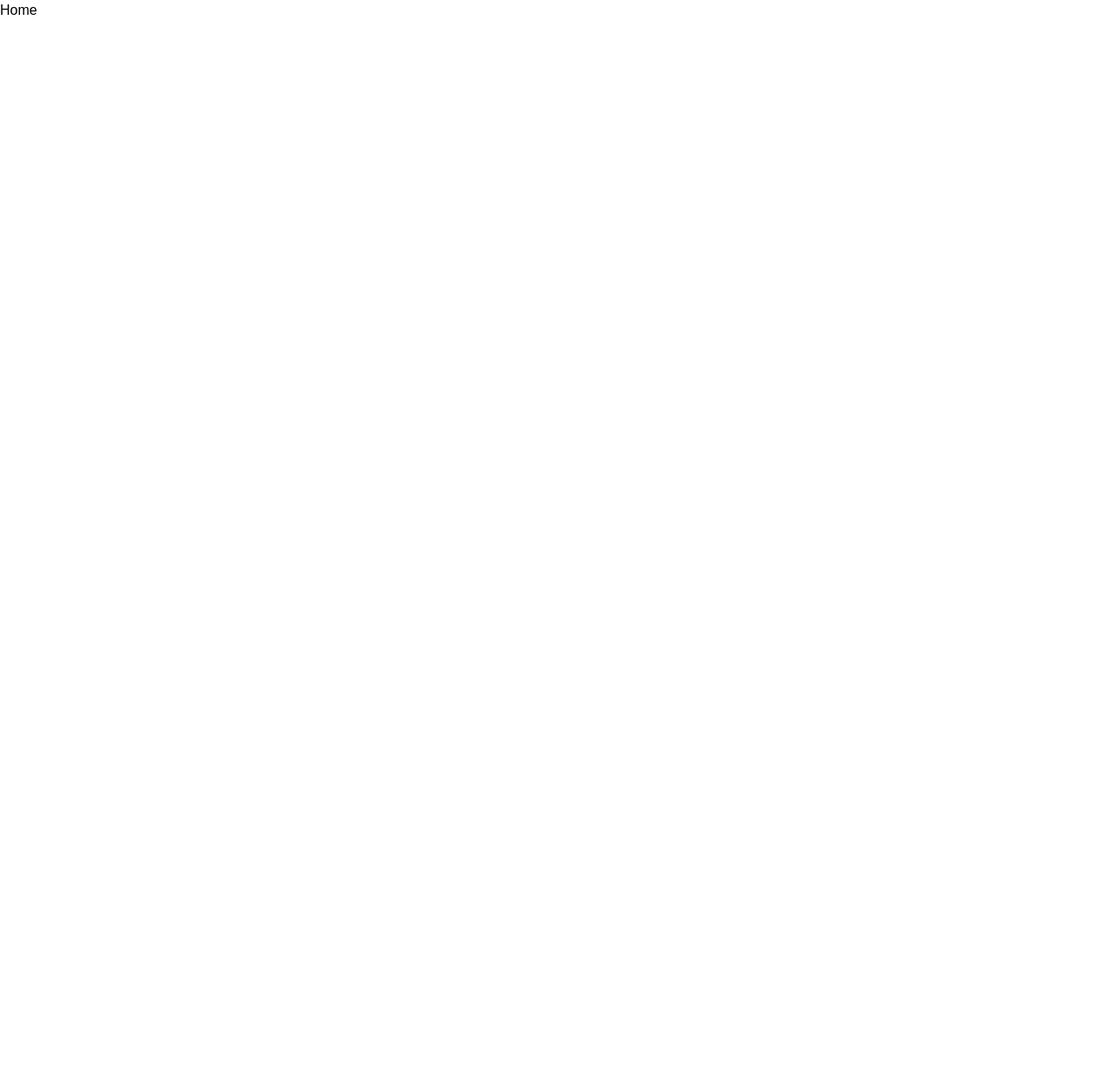
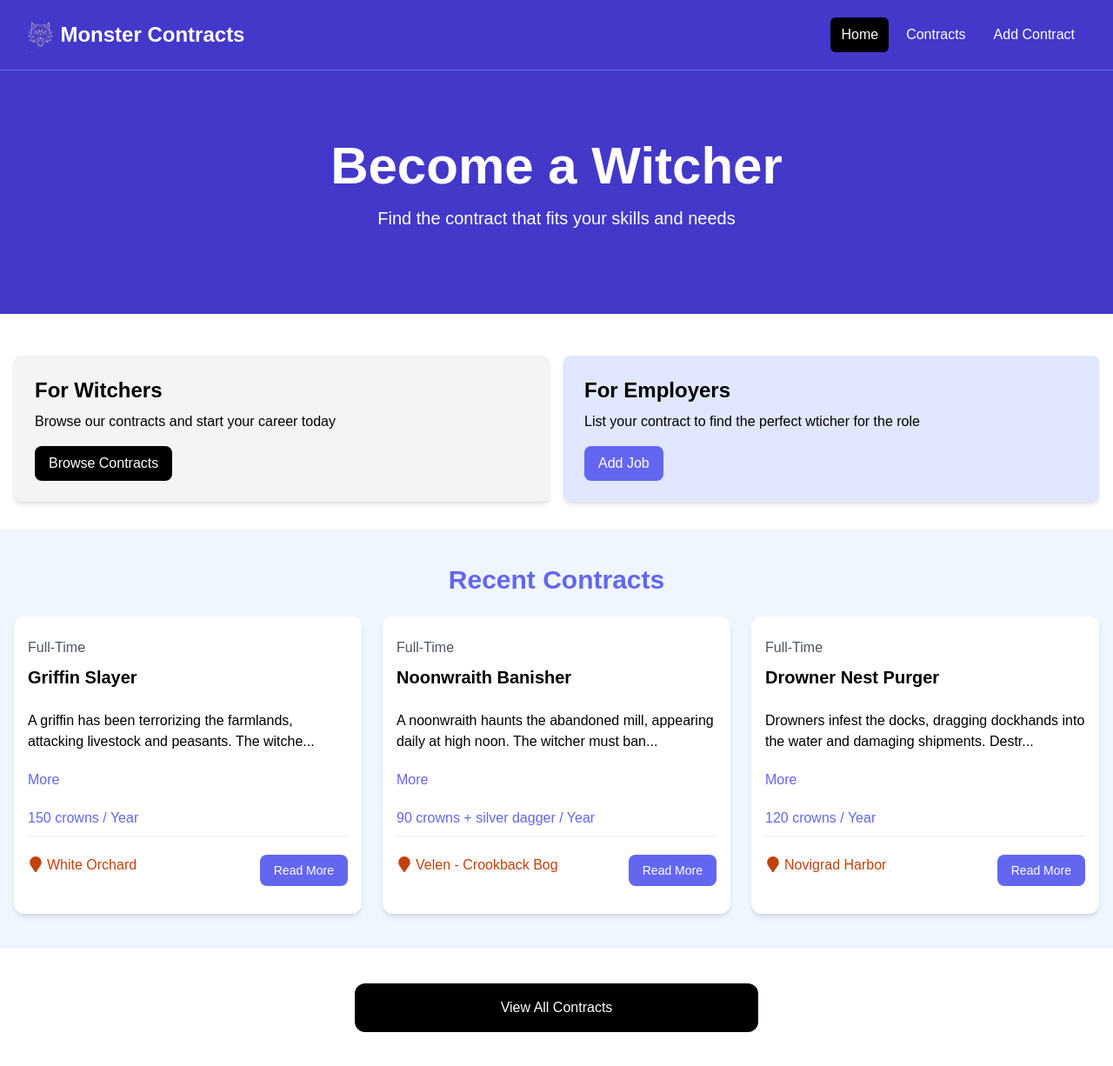
Before and after one commit to 404pandas/monster-contracts, a React (Vite) app: page / in a window 1280 px wide. Shown: the whole page at 87% size. Before the commit the page ends 800 px from the top, so only its background shows below. Built offline with nearby package versions, Linux system fonts and the light colour scheme; a web font is replaced by a local one.

Commit message:
Contracts loaddddiinngggg

```diff
--- a/package.json
+++ b/package.json
@@ -19,8 +19,8 @@
     "react-toastify": "^10.0.4"
   },
   "devDependencies": {
-    "@types/react": "^18.2.64",
-    "@types/react-dom": "^18.2.21",
+    "@types/react": "^18.3.23",
+    "@types/react-dom": "^18.3.7",
     "@vitejs/plugin-react": "^4.2.1",
     "autoprefixer": "^10.4.18",
     "eslint": "^8.57.0",
@@ -30,6 +30,7 @@
     "json-server": "^1.0.0-alpha.23",
     "postcss": "^8.4.35",
     "tailwindcss": "^3.4.1",
+    "typescript": "^5.9.2",
     "vite": "^5.1.6"
   }
 }
--- /dev/null
+++ b/src/components/Card/Card.jsx
@@ -0,0 +1,4 @@
+const Card = ({ children, bg = 'bg-gray-100' }) => {
+  return <div className={`${bg} p-6 rounded-lg shadow-md`}>{children}</div>;
+};
+export default Card;
--- /dev/null
+++ b/src/components/ContractListing/ContractListing.tsx
@@ -0,0 +1,64 @@
+import { useState } from "react";
+import { FaMapMarker } from "react-icons/fa";
+import { Link } from "react-router-dom";
+
+type Contract = {
+  id: string,
+  type: string,
+  title: string,
+  description: string,
+  salary: string,
+  location: string,
+};
+
+type ContractListingProps = {
+  contract: Contract,
+};
+
+const ContractListing = ({ contract }: ContractListingProps) => {
+  const [showFullDescription, setShowFullDescription] = useState(false);
+
+  let description = contract.description;
+
+  if (!showFullDescription) {
+    description = description.substring(0, 90) + "...";
+  }
+
+  return (
+    <div className='bg-white rounded-xl shadow-md relative'>
+      <div className='p-4'>
+        <div className='mb-6'>
+          <div className='text-gray-600 my-2'>{contract.type}</div>
+          <h3 className='text-xl font-bold'>{contract.title}</h3>
+        </div>
+
+        <div className='mb-5'>{description}</div>
+
+        <button
+          onClick={() => setShowFullDescription((prevState) => !prevState)}
+          className='text-indigo-500 mb-5 hover:text-indigo-600'
+        >
+          {showFullDescription ? "Less" : "More"}
+        </button>
+
+        <h3 className='text-indigo-500 mb-2'>{contract.salary} / Year</h3>
+
+        <div className='border border-gray-100 mb-5'></div>
+
+        <div className='flex flex-col lg:flex-row justify-between mb-4'>
+          <div className='text-orange-700 mb-3'>
+            <FaMapMarker className='inline text-lg mb-1 mr-1' />
+            {contract.location}
+          </div>
+          <Link
+            to={`/contracts/${contract.id}`}
+            className='h-[36px] bg-indigo-500 hover:bg-indigo-600 text-white px-4 py-2 rounded-lg text-center text-sm'
+          >
+            Read More
+          </Link>
+        </div>
+      </div>
+    </div>
+  );
+};
+export default ContractListing;
--- /dev/null
+++ b/src/components/ContractListings/ContractListings.jsx
@@ -0,0 +1,54 @@
+import { useState, useEffect } from "react";
+import ContractListing from "../ContractListing/ContractListing";
+import Spinner from "../Spinner/Spinner";
+import data from "../../jobs.json";
+
+const ContractListings = ({ isHome = false }) => {
+  const [Contracts, setContracts] = useState([]);
+  const [loading, setLoading] = useState(true);
+
+  useEffect(() => {
+    const fetchContracts = async () => {
+      const contractData = data;
+
+      try {
+        // data.jobs contains the array
+        const contractsArray = isHome
+          ? contractData.jobs.slice(0, 3)
+          : contractData.jobs;
+        setContracts(contractsArray);
+        console.log(contractsArray);
+      } catch (error) {
+        console.log("Error fetching data", error);
+      } finally {
+        setLoading(false);
+      }
+    };
+
+    fetchContracts();
+  }, []);
+
+  return (
+    <section className='bg-blue-50 px-4 py-10'>
+      <div className='container-xl lg:container m-auto'>
+        <h2 className='text-3xl font-bold text-indigo-500 mb-6 text-center'>
+          {isHome ? "Recent Contracts" : "Browse Contracts"}
+        </h2>
+
+        {loading ? (
+          <Spinner loading={loading} />
+        ) : (
+          <div className='grid grid-cols-1 md:grid-cols-3 gap-6'>
+            {Contracts.map(
+              (Contract) => (
+                console.log(Contract),
+                (<ContractListing key={Contract.id} contract={Contract} />)
+              )
+            )}
+          </div>
+        )}
+      </div>
+    </section>
+  );
+};
+export default ContractListings;
--- /dev/null
+++ b/src/components/Hero/Hero.jsx
@@ -0,0 +1,20 @@
+const Hero = () => {
+  return (
+    <div>
+      <section className='bg-indigo-700 py-20 mb-4'>
+        <div className='max-w-7xl mx-auto px-4 sm:px-6 lg:px-8 flex flex-col items-center'>
+          <div className='text-center'>
+            <h1 className='text-4xl font-extrabold text-white sm:text-5xl md:text-6xl'>
+              Become a Witcher
+            </h1>
+            <p className='my-4 text-xl text-white'>
+              Find the contract that fits your skills and needs
+            </p>
+          </div>
+        </div>
+      </section>
+    </div>
+  );
+};
+
+export default Hero;
--- /dev/null
+++ b/src/components/HomeCards/HomeCards.jsx
@@ -0,0 +1,38 @@
+import { Link } from "react-router-dom";
+import Card from "../Card/Card";
+
+const HomeCards = () => {
+  return (
+    <section className='py-4'>
+      <div className='container-xl lg:container m-auto'>
+        <div className='grid grid-cols-1 md:grid-cols-2 gap-4 p-4 rounded-lg'>
+          <Card>
+            <h2 className='text-2xl font-bold'>For Witchers</h2>
+            <p className='mt-2 mb-4'>
+              Browse our contracts and start your career today
+            </p>
+            <Link
+              to='/contracts'
+              className='inline-block bg-black text-white rounded-lg px-4 py-2 hover:bg-gray-700'
+            >
+              Browse Contracts
+            </Link>
+          </Card>
+          <Card bg='bg-indigo-100'>
+            <h2 className='text-2xl font-bold'>For Employers</h2>
+            <p className='mt-2 mb-4'>
+              List your contract to find the perfect wticher for the role
+            </p>
+            <Link
+              to='/add-contract'
+              className='inline-block bg-indigo-500 text-white rounded-lg px-4 py-2 hover:bg-indigo-600'
+            >
+              Add Job
+            </Link>
+          </Card>
+        </div>
+      </div>
+    </section>
+  );
+};
+export default HomeCards;
--- /dev/null
+++ b/src/components/Nav/Nav.jsx
@@ -0,0 +1,53 @@
+import logo from "../../assets/images/logo.png";
+
+const Nav = () => {
+  return (
+    <div>
+      <nav className='bg-indigo-700 border-b border-indigo-500'>
+        <div className='mx-auto max-w-7xl px-2 sm:px-6 lg:px-8'>
+          <div className='flex h-20 items-center justify-between'>
+            <div className='flex flex-1 items-center justify-center md:items-stretch md:justify-start'>
+              <a
+                className='flex flex-shrink-0 items-center mr-4'
+                href='/index.html'
+              >
+                <img
+                  className='h-10 w-auto'
+                  src={logo}
+                  alt='Monster Contracts'
+                />
+                <span className='hidden md:block text-white text-2xl font-bold ml-2'>
+                  Monster Contracts
+                </span>
+              </a>
+              <div className='md:ml-auto'>
+                <div className='flex space-x-2'>
+                  <a
+                    href='/index.html'
+                    className='text-white bg-black hover:bg-gray-900 hover:text-white rounded-md px-3 py-2'
+                  >
+                    Home
+                  </a>
+                  <a
+                    href='/contracts.html'
+                    className='text-white hover:bg-gray-900 hover:text-white rounded-md px-3 py-2'
+                  >
+                    Contracts
+                  </a>
+                  <a
+                    href='/add-contract.html'
+                    className='text-white hover:bg-gray-900 hover:text-white rounded-md px-3 py-2'
+                  >
+                    Add Contract
+                  </a>
+                </div>
+              </div>
+            </div>
+          </div>
+        </div>
+      </nav>
+    </div>
+  );
+};
+
+export default Nav;
--- /dev/null
+++ b/src/components/Spinner/Spinner.jsx
@@ -0,0 +1,18 @@
+import ClipLoader from 'react-spinners/ClipLoader';
+
+const override = {
+  display: 'block',
+  margin: '100px auto',
+};
+
+const Spinner = ({ loading }) => {
+  return (
+    <ClipLoader
+      color='#4338ca'
+      loading={loading}
+      cssOverride={override}
+      size={150}
+    />
+  );
+};
+export default Spinner;
--- /dev/null
+++ b/src/components/ViewAllContracts/ViewAllContracts.jsx
@@ -0,0 +1,15 @@
+import { Link } from "react-router-dom";
+
+const ViewAllContracts = () => {
+  return (
+    <section className='m-auto max-w-lg my-10 px-6'>
+      <Link
+        to='/contracts'
+        className='block bg-black text-white text-center py-4 px-6 rounded-xl hover:bg-gray-700'
+      >
+        View All Contracts
+      </Link>
+    </section>
+  );
+};
+export default ViewAllContracts;
--- a/src/layouts/MainLayout.jsx
+++ b/src/layouts/MainLayout.jsx
@@ -1,10 +1,14 @@
 import { Outlet } from "react-router-dom";
+import { ToastContainer } from "react-toastify";
 import "react-toastify/dist/ReactToastify.css";
+import Navbar from "../components/Nav/Nav";
 
 const MainLayout = () => {
   return (
     <>
+      <Navbar />
       <Outlet />
+      <ToastContainer />
     </>
   );
 };
--- a/src/pages/Home.jsx
+++ b/src/pages/Home.jsx
@@ -1,5 +1,16 @@
-const Home = () => {
-  return <div>Home</div>;
+import Hero from "../components/Hero/Hero";
+import HomeCards from "../components/HomeCards/HomeCards";
+import ContractListings from "../components/ContractListings/ContractListings";
+import ViewAllContracts from "../components/ViewAllContracts/ViewAllContracts";
+
+const HomePage = () => {
+  return (
+    <>
+      <Hero />
+      <HomeCards />
+      <ContractListings isHome={true} />
+      <ViewAllContracts />
+    </>
+  );
 };
-
-export default Home;
+export default HomePage;
```
Also changed, not shown: tsconfig.json (added, +20 -0 lines), src/assets/images/logo.png, 1 other file (tests, documents, lock files or other folders).
